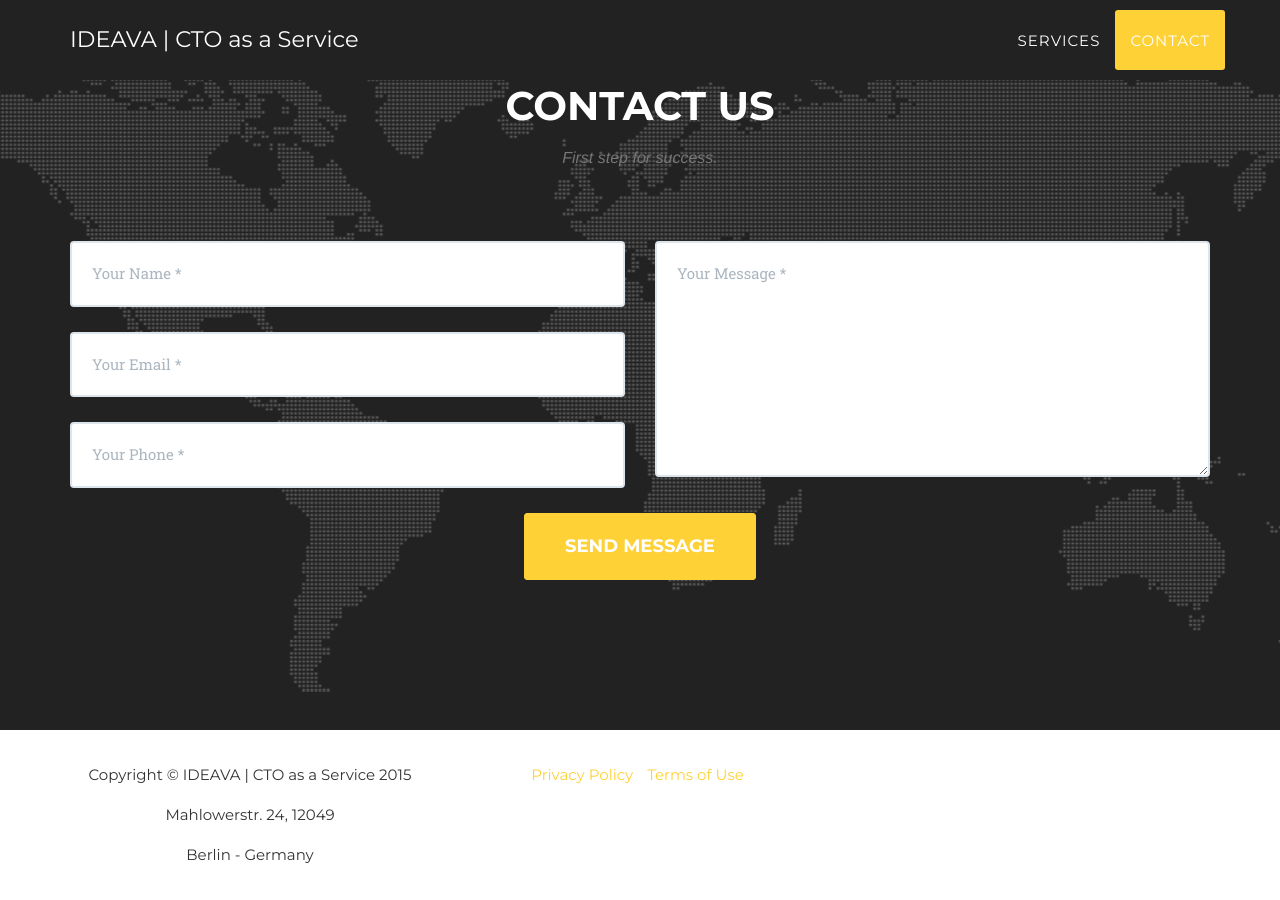
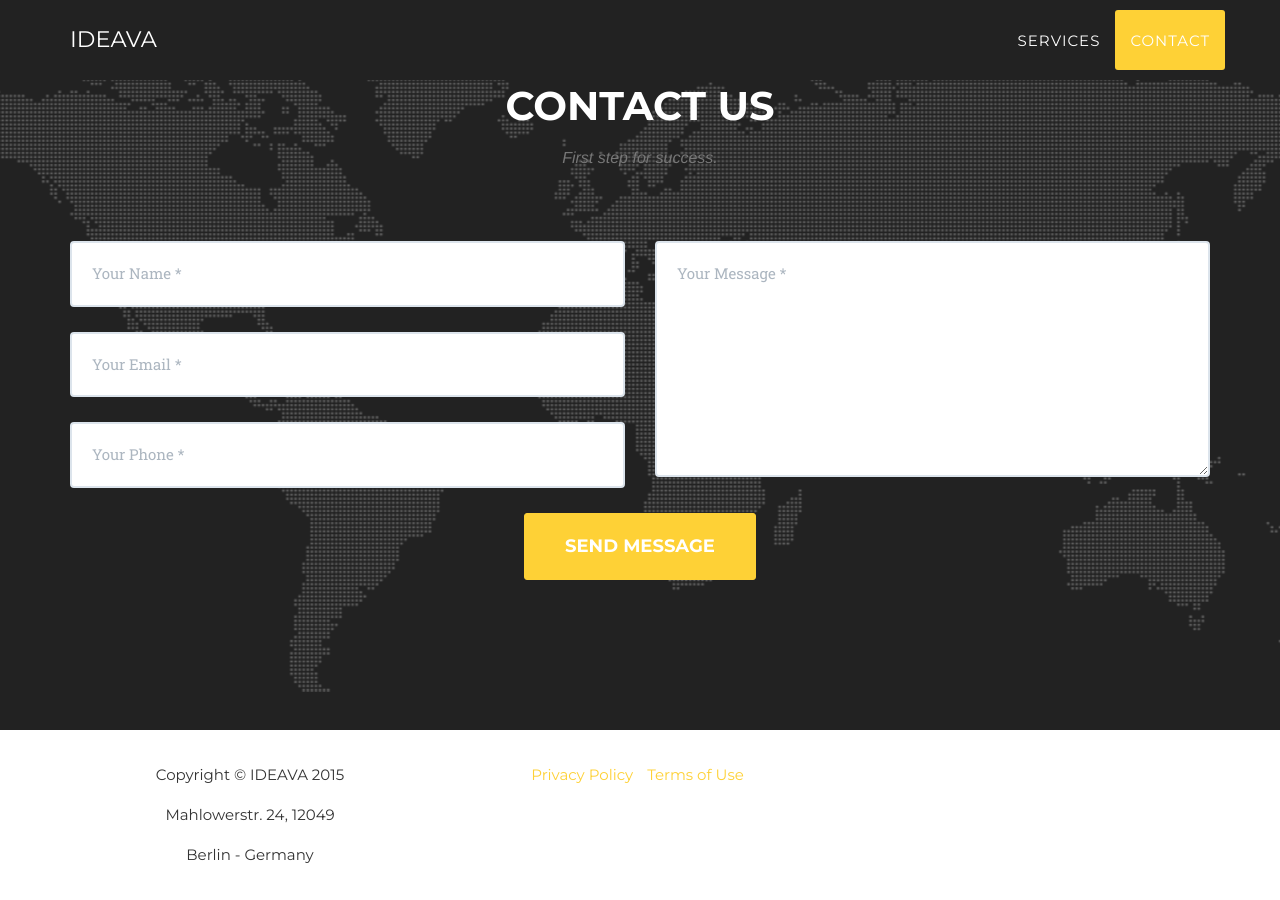
Before and after one commit to alperozturk/blog, a Jekyll site: the page built from index.html, in a window 1280 px wide and 900 px high, scrolled down 1589 px. Built offline with Jekyll 4.4.1, drawn with Linux system fonts in a browser that asks for light colours; some web fonts are replaced.

Commit message:
Update _config.yml

```diff
--- a/_config.yml
+++ b/_config.yml
@@ -2,9 +2,9 @@
 baseurl: http://alperozturk.github.io/blog/
 
 # Site settings
-title: IDEAVA | CTO as a Service
+title: IDEAVA
 email: mail@alperozturk.com
-description: "Solutions for Mobile and Web Development"
+description: "Solutions for Mobile and Web Development: Your Technical Co-founder"
 
 # Color settings (hex-codes without the leading hash-tag)
 color:
```
